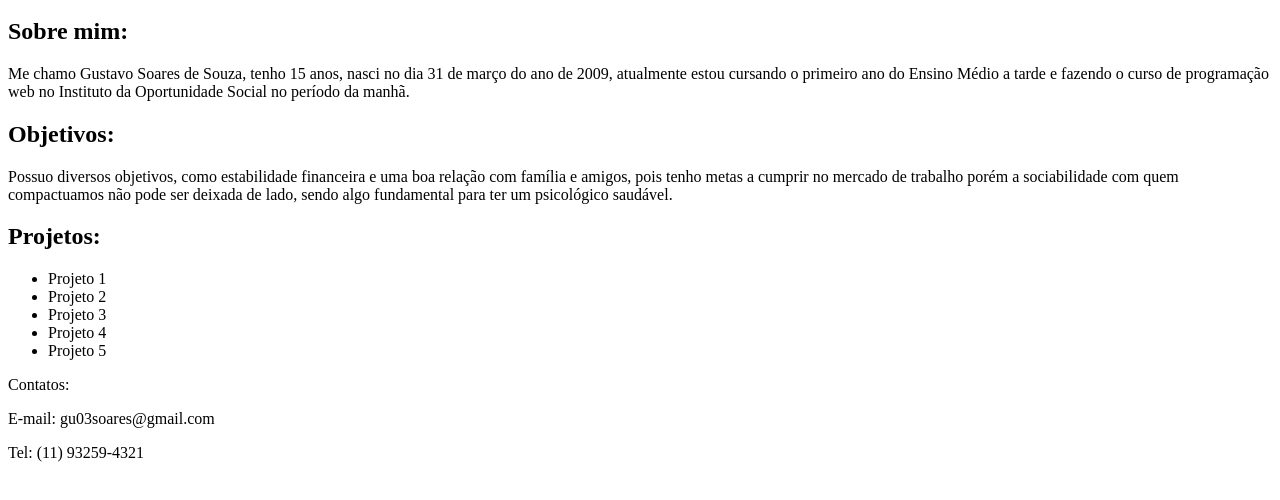
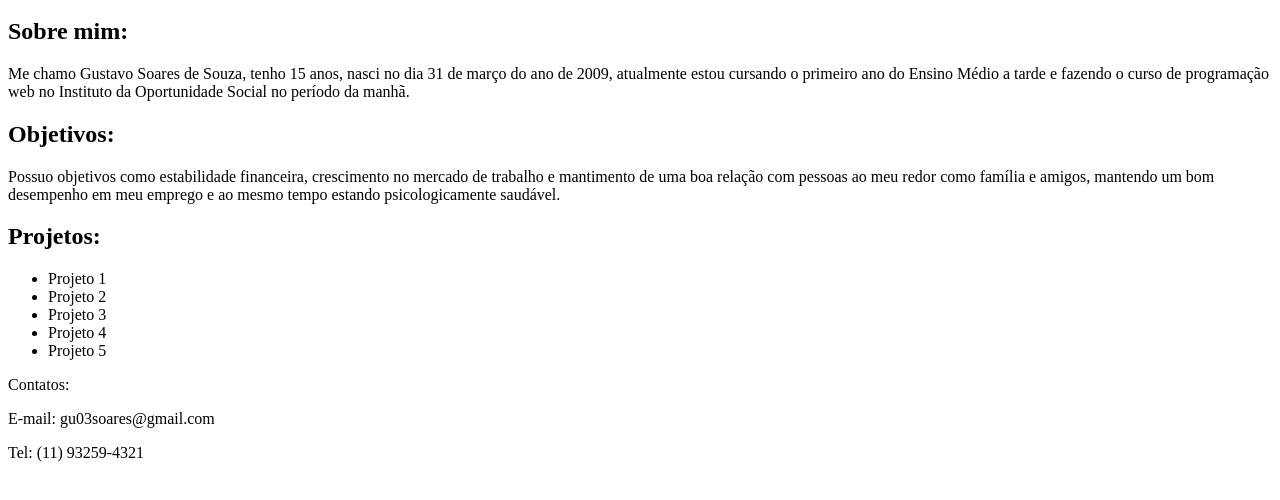
Before and after one commit to Gustavo3103/portfolio-pessoal, a plain HTML site: page index.html in a window 1280 px wide. Shown: the part 100-600 px from the top of the page. Drawn offline with Linux system fonts and the light colour scheme.

Commit message:
Correção de gramática em Objetivos

```diff
--- a/index.html
+++ b/index.html
@@ -42,9 +42,9 @@
 
     <h2 id="objetivos">Objetivos:</h2>
     <p>
-      Possuo diversos objetivos, como estabilidade financeira e uma boa relação com família e amigos, pois tenho metas a
-      cumprir no mercado de trabalho porém a sociabilidade com quem compactuamos não pode ser deixada de lado, sendo
-      algo fundamental para ter um psicológico saudável.
+      Possuo objetivos como estabilidade financeira, crescimento no mercado de trabalho e mantimento de uma boa relação com
+      pessoas ao meu redor como família e amigos, mantendo um bom desempenho em meu emprego e ao mesmo tempo estando
+      psicologicamente saudável.
     </p>
 
 
```
